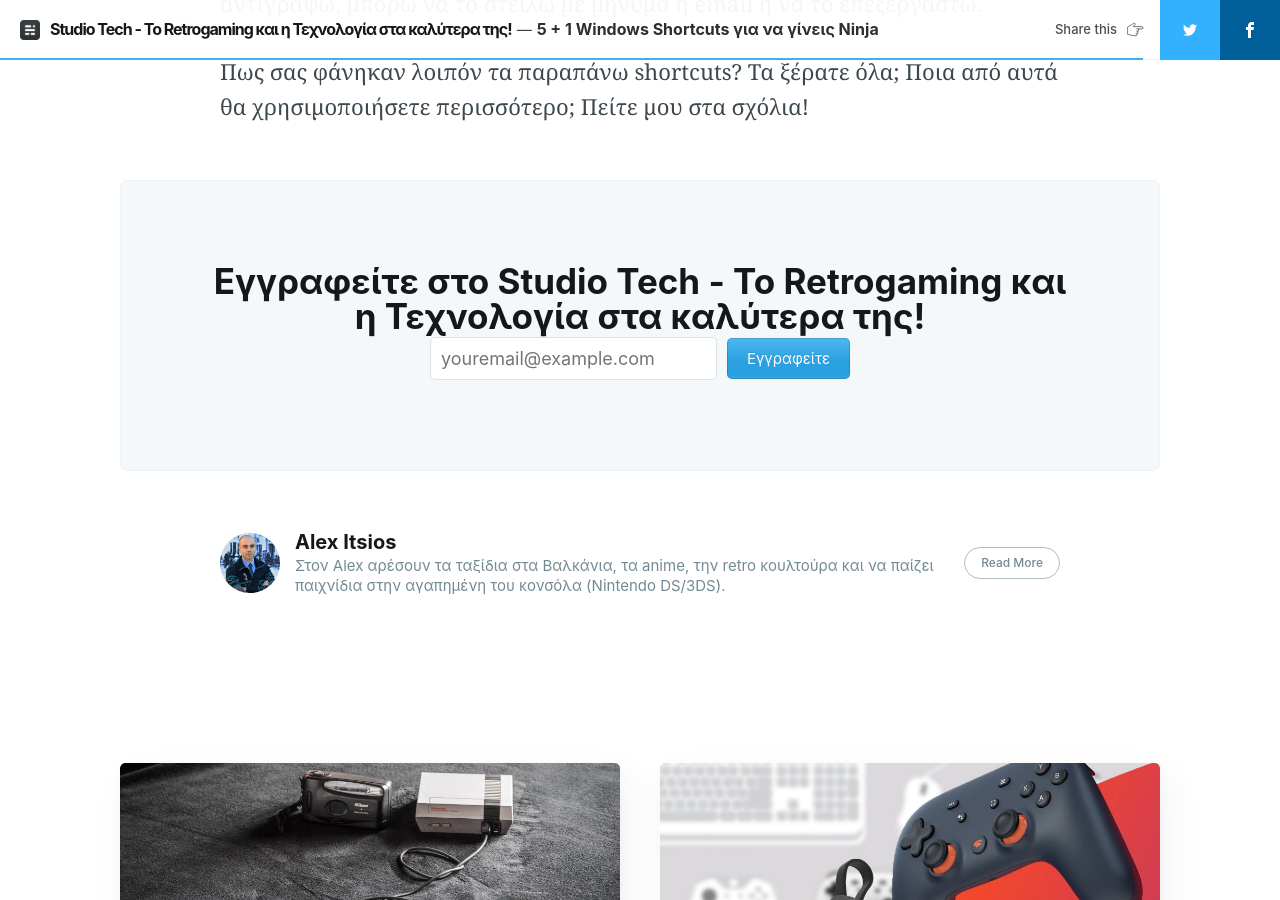
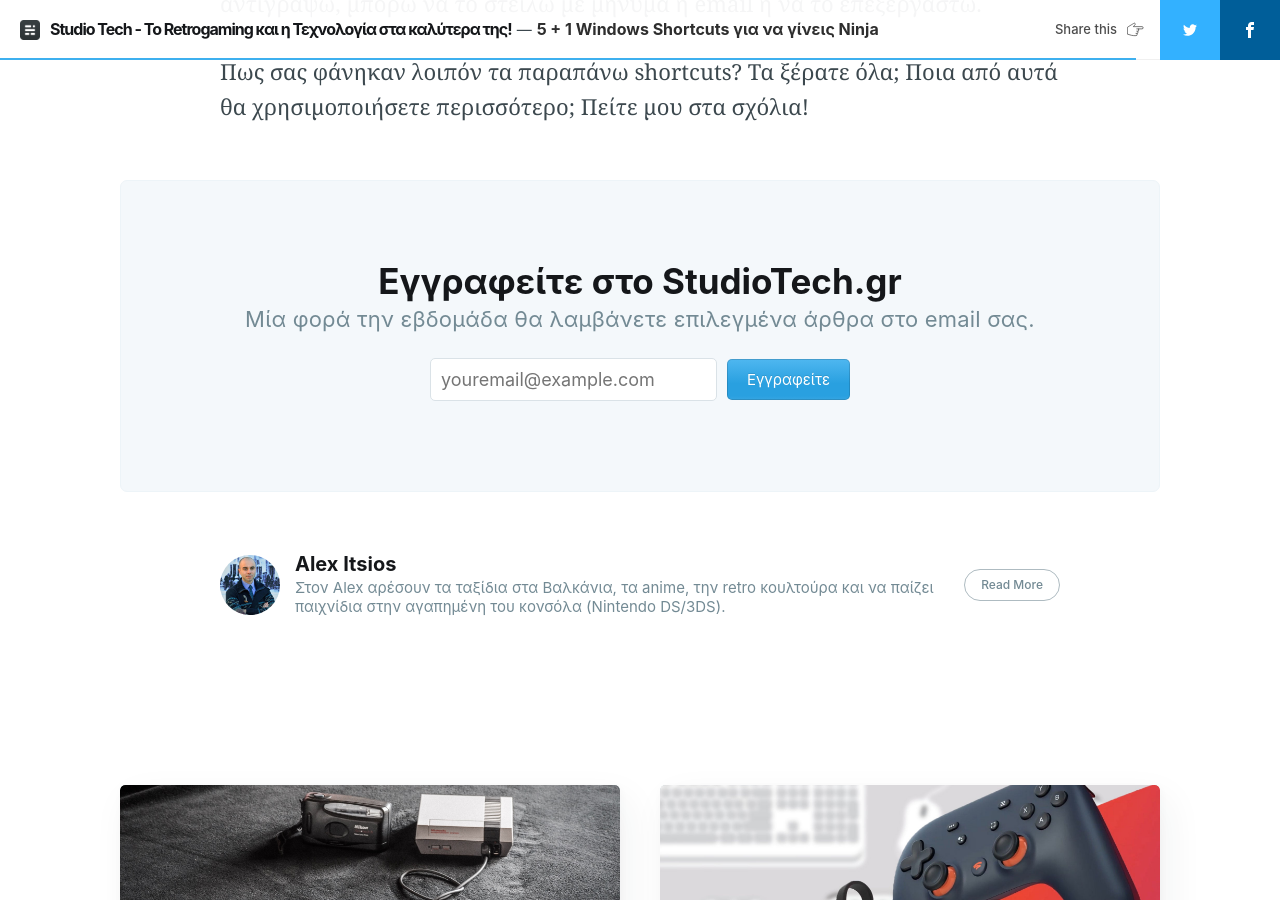
Before and after one commit to alexitsios/site, a Jekyll site: the page built from _posts/2020-05-04-5-plus-1-windows-shortcuts-gia-na-gineis-ninja.markdown, in a window 1280 px wide and 900 px high, scrolled down 3270 px. Built offline with Jekyll 4.4.1, drawn with Linux system fonts in a browser that asks for light colours; nearby versions of some CDN libraries; comment, search, counter and statistics services are not loaded.

Commit message:
subsribe

```diff
--- a/_includes/site-nav.html
+++ b/_includes/site-nav.html
@@ -22,7 +22,7 @@
             {% endif %}-->
         </div>
         {% if site.subscribers %}
-            <a class="subscribe-button" href="#subscribe">Subscribe</a>
+            <a class="subscribe-button" href="#subscribe">Εγγραφείτε</a>
         {% endif %}
     </div>
 </nav>
--- a/_layouts/post.html
+++ b/_layouts/post.html
@@ -55,7 +55,8 @@
             <!-- Email subscribe form at the bottom of the page -->
             {% if site.subscribers %}
                 <section class="subscribe-form">
-                    <h3 class="subscribe-form-title">Εγγραφείτε στο {{ site.title }}</h3>
+                    <h3 class="subscribe-form-title">Εγγραφείτε στο StudioTech.gr</h3>
+					<p>Μία φορά την εβδομάδα θα λαμβάνετε επιλεγμένα άρθρα στο email σας.</p>
                     {% include subscribe-form.html placeholder="youremail@example.com" %}
                 </section>
             {% endif %}
```
